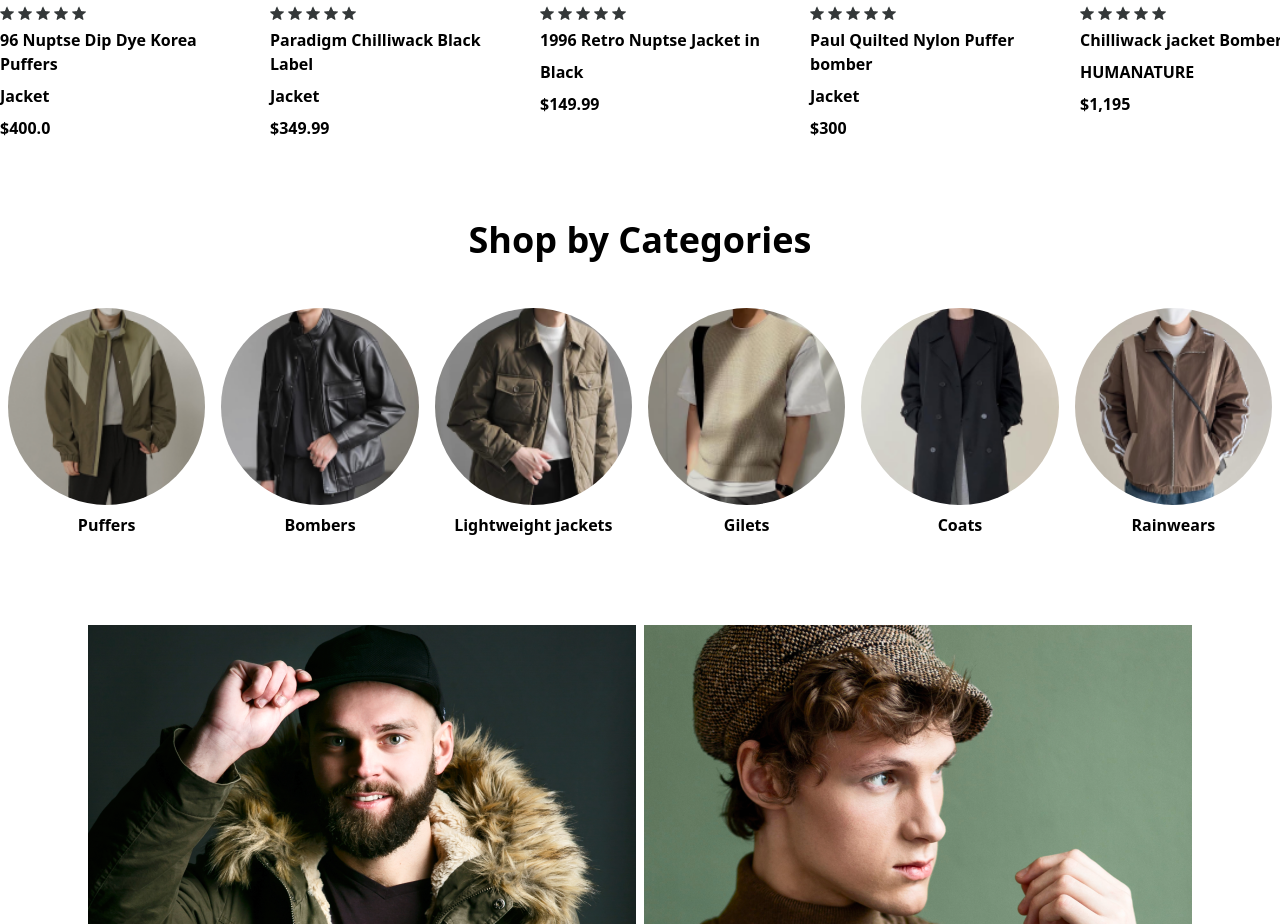
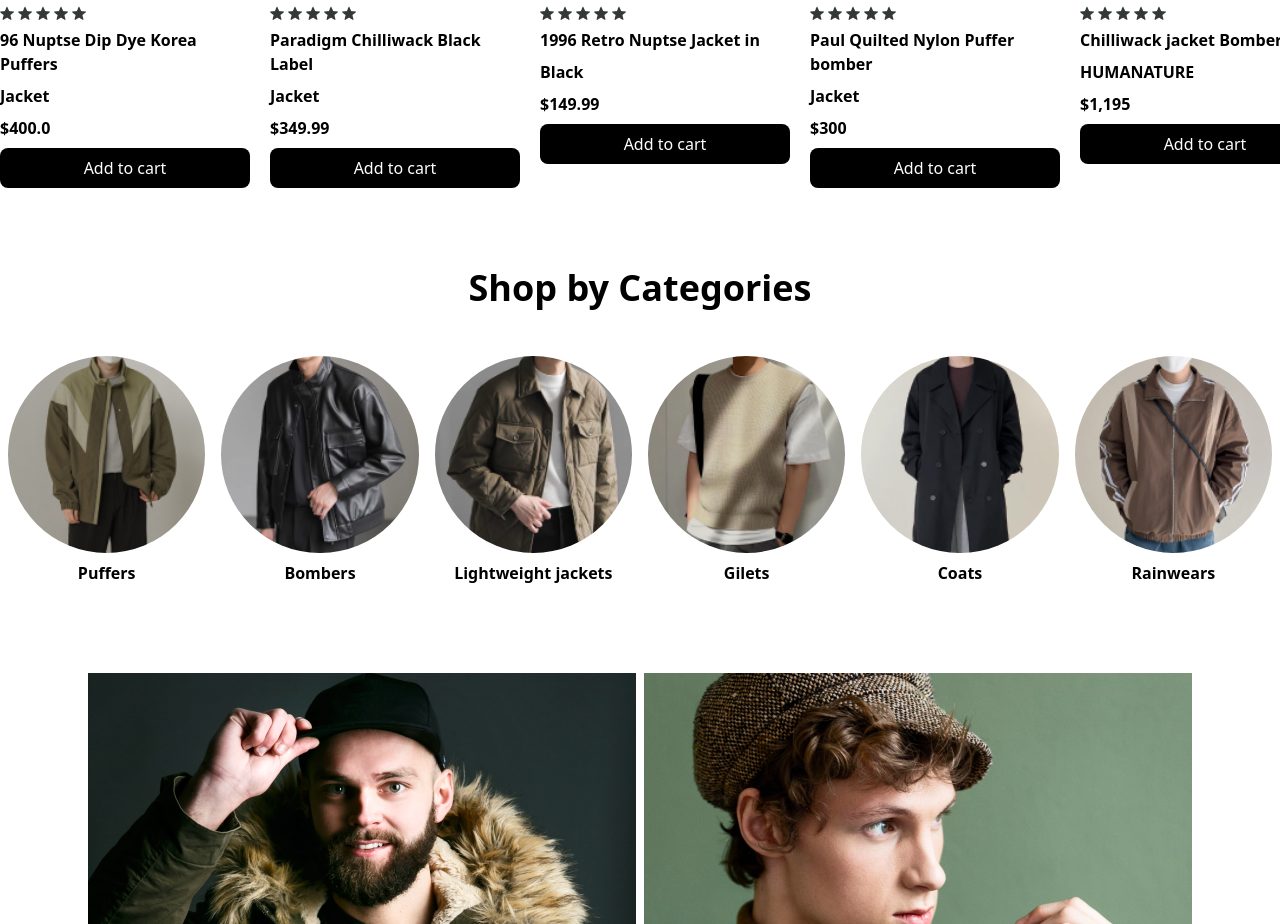
Before and after one commit to Ediana-Ekanem/road-map-app, a React (Vite) app: page / in a window 1280 px wide. Shown: the part 1413-2337 px from the top of the page. Built offline with nearby package versions, Linux system fonts and the light colour scheme.

Commit message:
no commiy

```diff
--- a/src/components/ProductCard.jsx
+++ b/src/components/ProductCard.jsx
@@ -28,6 +28,9 @@
         <p className="font-semibold">{title}</p>
         <p className="font-semibold">{type}</p>
         <p className="font-semibold">${amount}</p>
+        <button className="bg-black text-white px-6 py-2 rounded-lg">
+          Add to cart
+        </button>
       </div>
     </div>
   );
```
